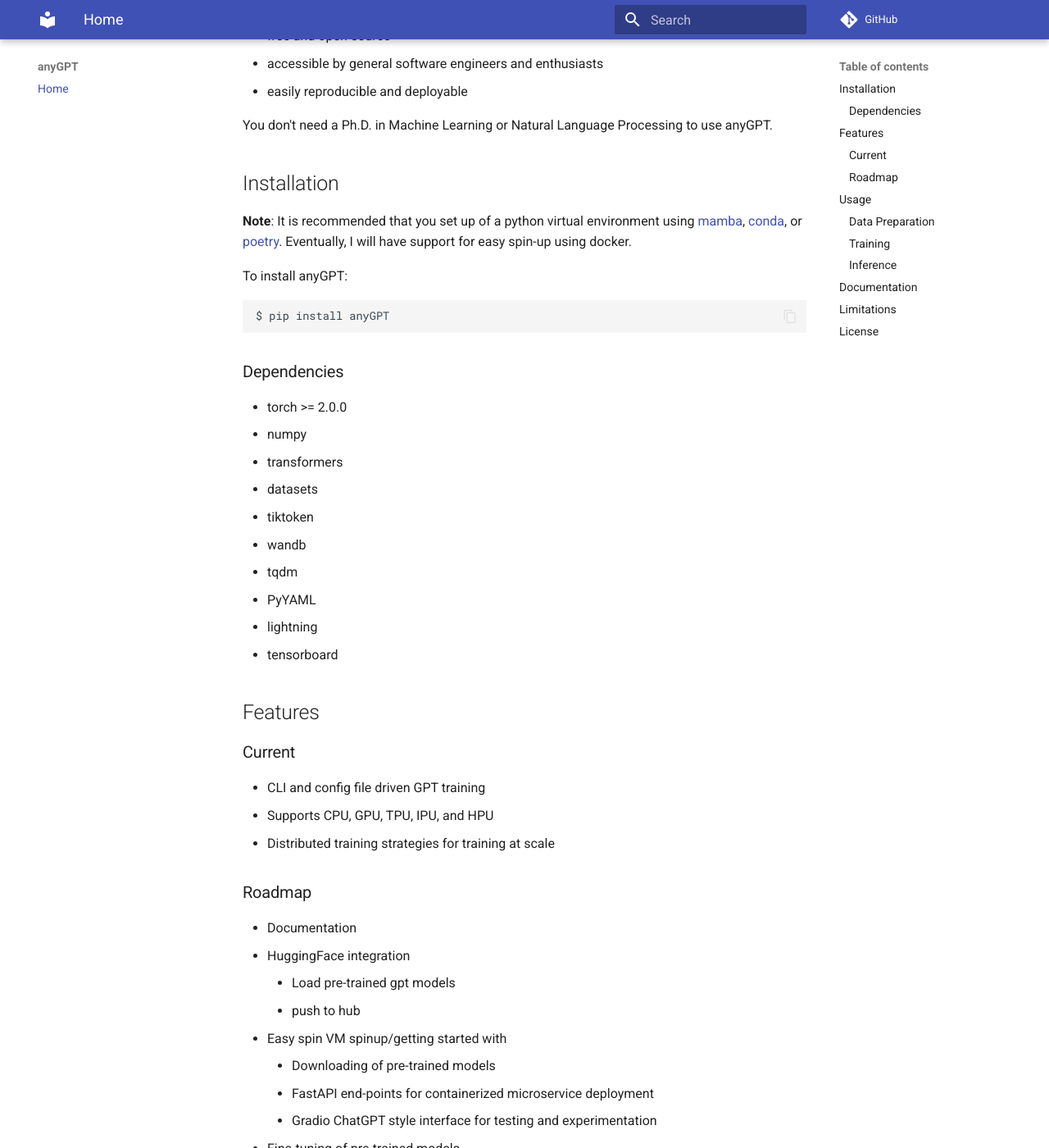
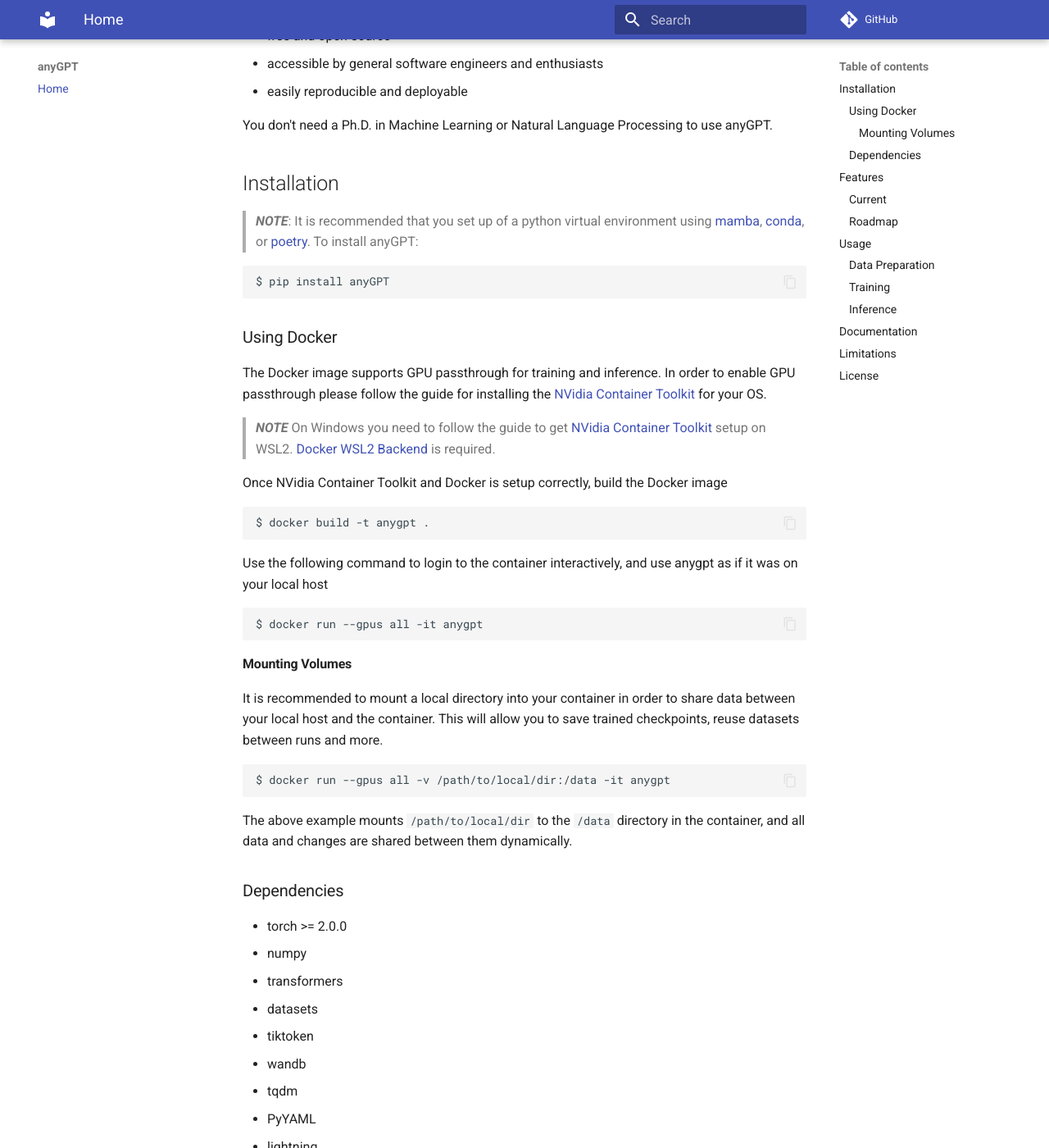
Before and after one commit to any-LABS/anyGPT, an MkDocs documentation site: the page built from docs/index.md, in a window 1280 px wide and 1400 px high, scrolled down 411 px. Shown: the whole window at 82% size. Built offline with MkDocs 1.6.1 and Material for MkDocs 9.7.7, drawn with Linux system fonts in a browser that asks for light colours; comment, search, counter and statistics services are not loaded.

Commit message:
Add Docker support (#7)

````diff
--- a/docs/README.md
+++ b/docs/README.md
@@ -18,15 +18,46 @@
 
 ## Installation
 
-**Note**: It is recommended that you set up of a python virtual environment
+>**_NOTE_**: It is recommended that you set up of a python virtual environment
 using [mamba](https://mamba.readthedocs.io/en/latest/), [conda](https://docs.conda.io/en/latest/),
-or [poetry](https://python-poetry.org/). Eventually, I will have support for easy spin-up using docker.
-
+or [poetry](https://python-poetry.org/).
 To install anyGPT:
 
 ```shell
 $ pip install anyGPT
 ```
+
+### Using Docker
+
+The Docker image supports GPU passthrough for training and inference. In order to enable GPU
+passthrough please follow the guide for installing the [NVidia Container Toolkit](https://docs.nvidia.com/datacenter/cloud-native/container-toolkit/install-guide.html) for your OS.
+
+>**_NOTE_** On Windows you need to follow the guide to get [NVidia Container Toolkit](https://docs.nvidia.com/cuda/wsl-user-guide/index.html) setup on WSL2. [Docker WSL2 Backend](https://docs.docker.com/desktop/windows/wsl/) is required.
+
+Once NVidia Container Toolkit and Docker is setup correctly, build the Docker image
+
+```shell
+$ docker build -t anygpt .
+```
+
+Use the following command to login to the container interactively, and use
+anygpt as if it was on your local host
+
+```shell
+$ docker run --gpus all -it anygpt
+```
+
+#### Mounting Volumes
+
+It is recommended to mount a local directory into your container in order to
+share data between your local host and the container. This will allow you to
+save trained checkpoints, reuse datasets between runs and more.
+
+```shell
+$ docker run --gpus all -v /path/to/local/dir:/data -it anygpt
+```
+
+The above example mounts `/path/to/local/dir` to the `/data` directory in the container, and all data and changes are shared between them dynamically.
 
 ### Dependencies
 
````
Also changed, not shown: 2 other files.
